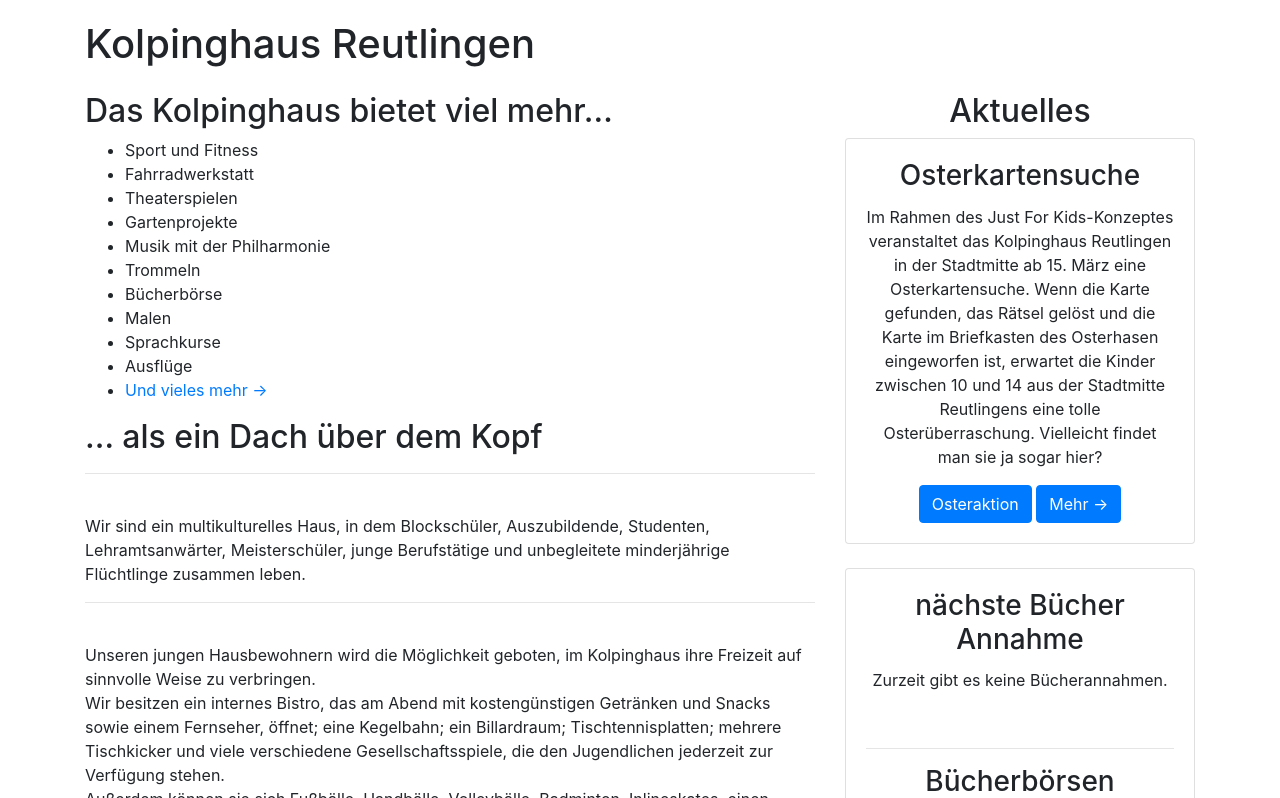
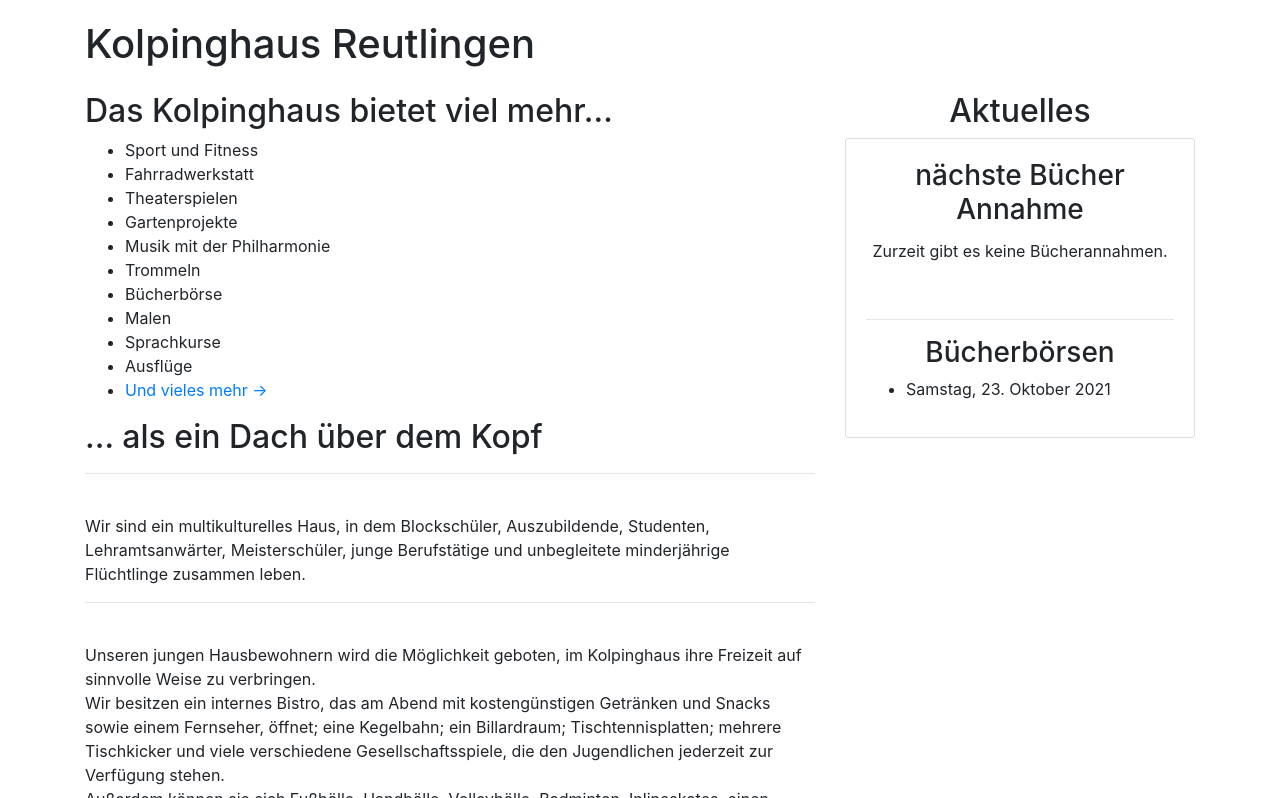
Before and after one commit to kolpinghaus-reutlingen/kolpinghaus-reutlingen.de, a Jekyll site: the page built from index.md, in a window 1280 px wide and 900 px high, scrolled down 543 px, cut to the strip 102-900 px from the top of the window. Built offline with Jekyll 4.4.1, drawn with Linux system fonts in a browser that asks for light colours.

Commit message:
Update aktuelles.html

```diff
--- a/aktuelles.html
+++ b/aktuelles.html
@@ -1,11 +1,11 @@
-<div class="card mb-4">
+<!-- <div class="card mb-4">
   <div class="card-body">
     <h3 class="card-title">Osterkartensuche</h3>
     <p class="card-text">Im Rahmen des Just For Kids-Konzeptes veranstaltet das Kolpinghaus Reutlingen in der Stadtmitte ab 15. März eine Osterkartensuche. Wenn die Karte gefunden, das Rätsel gelöst und die Karte im Briefkasten des Osterhasen eingeworfen ist, erwartet die Kinder zwischen 10 und 14 aus der Stadtmitte Reutlingens eine tolle Osterüberraschung. Vielleicht findet man sie ja sogar hier?</p>
     <a href="{% include img-link id='2021-03-15-der-just-for-kids-osterhase-kommt-ins-kolpinghaus.pdf' folder='veranstaltungen' %}" class="btn btn-primary">Osteraktion</a>
     <a href="{% link _veranstaltungen/2021-03-15-der-just-for-kids-osterhase-kommt-ins-kolpinghaus.md %}" class="btn btn-primary">Mehr &rarr;</a>
   </div>
-</div>
+</div> -->
 
 <div class="card mb-4">
   <div class="card-body">
```
